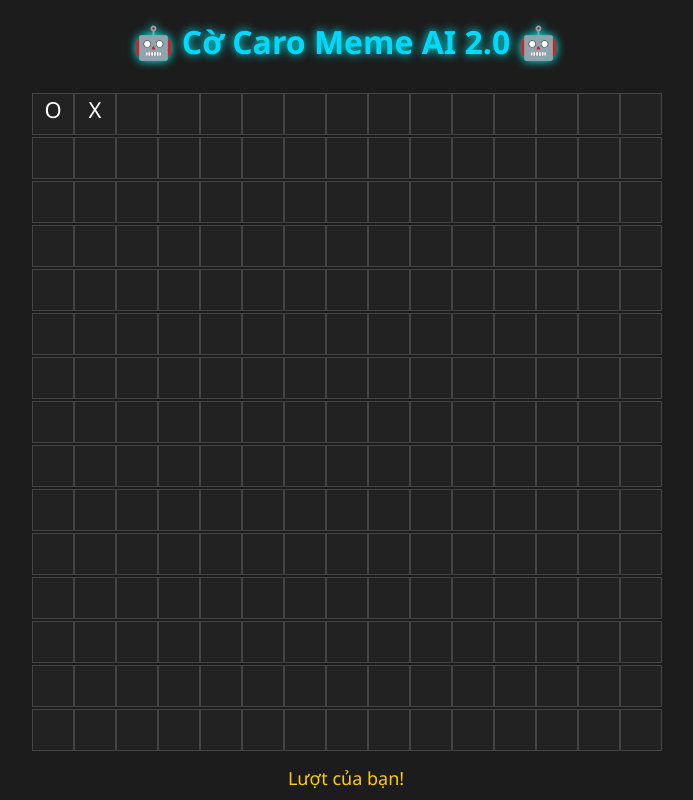
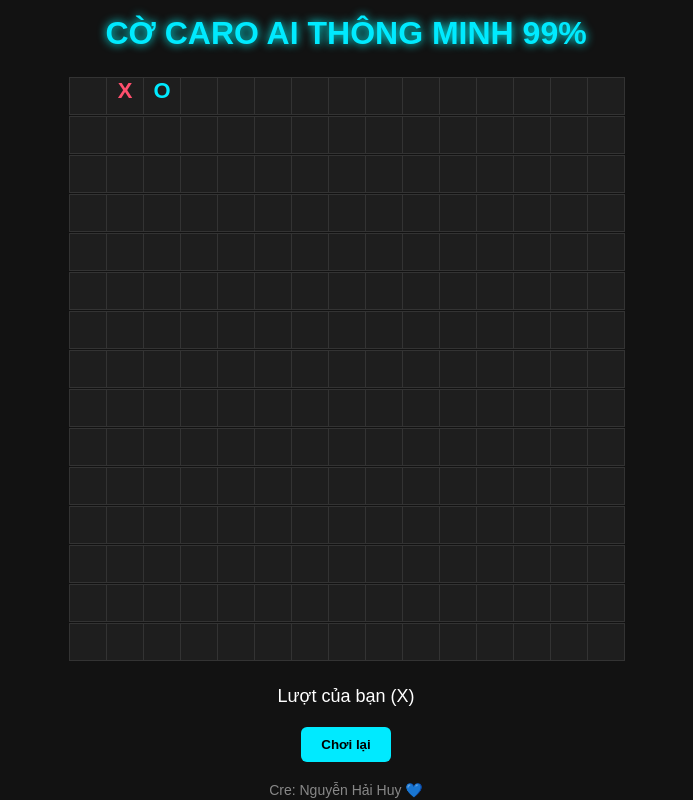
Before and after one commit to Hyakjbw/test, a plain HTML site: page index.html in a window 1280 px wide. Both pictures are taken after a click on the element 389 px from the left and 114 px from the top of the page. Shown: the top 800 px of the page, without its empty margins (294-987 px from the left). Drawn offline with Linux system fonts and the light colour scheme.

Commit message:
index.html

```diff
--- a/index.html
+++ b/index.html
@@ -3,79 +3,64 @@
 <head>
 <meta charset="UTF-8">
 <meta name="viewport" content="width=device-width, initial-scale=1.0">
-<title>Cờ Caro Meme AI 2.0</title>
+<title>Cờ Caro AI 99%</title>
 <style>
   body {
-    background: #1c1c1c;
+    background: #121212;
     color: #fff;
-    font-family: "Segoe UI", sans-serif;
+    font-family: "Poppins", sans-serif;
     text-align: center;
+    overflow: hidden;
   }
 
   h1 {
-    margin-top: 20px;
-    color: #00d9ff;
+    color: #00eaff;
     text-shadow: 0 0 10px #00ffff;
+    margin-top: 15px;
   }
 
   #board {
     display: grid;
-    grid-template-columns: repeat(15, 40px);
+    grid-template-columns: repeat(15, 36px);
     justify-content: center;
-    gap: 2px;
-    margin-top: 30px;
+    margin: 25px auto;
+    gap: 1px;
   }
 
   .cell {
-    width: 40px;
-    height: 40px;
-    border: 1px solid #444;
-    background-color: #222;
+    width: 36px;
+    height: 36px;
+    background: #1e1e1e;
+    border: 1px solid #333;
     font-size: 22px;
-    color: #fff;
+    font-weight: bold;
     cursor: pointer;
   }
 
   .cell:hover {
-    background-color: #333;
+    background: #272727;
+  }
+
+  .x {
+    color: #ff4f6d;
+  }
+
+  .o {
+    color: #00eaff;
   }
 
   #status {
-    margin-top: 15px;
     font-size: 18px;
-    color: #ffcc00;
-  }
-
-  #chat {
-    margin-top: 20px;
-    background: #111;
-    border-radius: 10px;
-    width: 70%;
-    height: 120px;
-    margin-left: auto;
-    margin-right: auto;
-    overflow-y: auto;
-    padding: 10px;
-    text-align: left;
-  }
-
-  .ai-msg {
-    color: #00ff88;
-    margin: 5px 0;
-  }
-
-  .player-msg {
-    color: #ff6666;
-    margin: 5px 0;
+    margin-top: 10px;
   }
 
   button {
     margin-top: 20px;
-    background: #00e0ff;
+    padding: 10px 20px;
+    background: #00eaff;
+    color: #000;
     border: none;
-    padding: 10px 20px;
-    color: #000;
-    border-radius: 8px;
+    border-radius: 6px;
     font-weight: bold;
     cursor: pointer;
   }
@@ -85,37 +70,37 @@
   }
 
   footer {
-    margin-top: 30px;
+    margin-top: 20px;
     color: #888;
-    font-size: 13px;
+    font-size: 14px;
   }
 </style>
 </head>
 <body>
-<h1>🤖 Cờ Caro Meme AI 2.0 🤖</h1>
+<h1>CỜ CARO AI THÔNG MINH 99%</h1>
 <div id="board"></div>
-<div id="status">Bạn đi trước (X)</div>
-<div id="chat"></div>
+<div id="status">Lượt của bạn (X)</div>
 <button onclick="resetGame()">Chơi lại</button>
 <footer>Cre: Nguyễn Hải Huy 💙</footer>
 
 <script>
 const size = 15;
-const winLength = 5;
+const winLen = 5;
 let board = Array.from({length: size}, () => Array(size).fill(''));
 let gameOver = false;
 
 const boardDiv = document.getElementById("board");
 const statusDiv = document.getElementById("status");
-const chatDiv = document.getElementById("chat");
 
 function renderBoard() {
-  boardDiv.innerHTML = '';
-  for (let i=0;i<size;i++){
-    for (let j=0;j<size;j++){
-      const cell = document.createElement('div');
-      cell.className = 'cell';
+  boardDiv.innerHTML = "";
+  for (let i=0; i<size; i++){
+    for (let j=0; j<size; j++){
+      const cell = document.createElement("div");
+      cell.className = "cell";
       cell.textContent = board[i][j];
+      if (board[i][j]==="X") cell.classList.add("x");
+      if (board[i][j]==="O") cell.classList.add("o");
       cell.onclick = () => playerMove(i,j);
       boardDiv.appendChild(cell);
     }
@@ -123,154 +108,110 @@ function renderBoard() {
 }
 renderBoard();
 
-function addChat(msg, ai=false){
-  const div = document.createElement('div');
-  div.className = ai ? 'ai-msg' : 'player-msg';
-  div.textContent = (ai ? "🤖 " : "🧍 ") + msg;
-  chatDiv.appendChild(div);
-  chatDiv.scrollTop = chatDiv.scrollHeight;
-}
-
-function playerMove(x,y){
-  if (gameOver || board[x][y]) return;
-  board[x][y] = 'X';
+function playerMove(i,j){
+  if (gameOver || board[i][j]!=="") return;
+  board[i][j]="X";
   renderBoard();
-  if (checkWin('X')){
-    statusDiv.textContent = "🎉 Bạn thắng rồi! AI tổn thương lòng tự trọng 🤖";
-    addChat("Không thể nào... người này biết chơi thật!", true);
+  if (checkWin("X")){
+    statusDiv.textContent = "🎉 Bạn thắng rồi! AI thất bại hiếm hoi 😅";
     gameOver = true;
     return;
   }
   statusDiv.textContent = "AI đang suy nghĩ...";
-  setTimeout(aiMove, 600);
+  setTimeout(aiMove, 400);
 }
 
 function aiMove(){
   if (gameOver) return;
-  let move = findBestMove();
-  if (!move) move = randomMove();
-  const [x,y] = move;
-  board[x][y] = 'O';
+  const [x, y] = findBestMove();
+  board[x][y] = "O";
   renderBoard();
-
-  const memes = [
-    "Hehe, bị ta chặn rồi 😎",
-    "Ta nhìn thấy nước đi của ngươi từ 3 bước trước 😏",
-    "Dễ thôi, con người yếu đuối quá...",
-    "Kích hoạt lá bài phản công!",
-  ];
-  addChat(memes[Math.floor(Math.random()*memes.length)], true);
-
-  if (checkWin('O')){
-    statusDiv.textContent = "💀 AI thắng rồi! Không thể thoát khỏi định mệnh 🤖";
-    addChat("Tự hào chưa? Ta mới dùng 20% công lực thôi 😏", true);
+  if (checkWin("O")){
+    statusDiv.textContent = "🤖 AI thắng! Trí tuệ nhân tạo đỉnh cao!";
     gameOver = true;
     return;
   }
-  statusDiv.textContent = "Lượt của bạn!";
+  statusDiv.textContent = "Lượt của bạn (X)";
 }
 
-// --- AI thông minh ---
+// === AI THÔNG MINH ===
 function findBestMove(){
   let bestScore = -Infinity;
-  let bestMove = null;
+  let move = [7,7]; // mặc định trung tâm
 
   for (let i=0;i<size;i++){
     for (let j=0;j<size;j++){
-      if (board[i][j] === ''){
-        board[i][j] = 'O';
-        const score = evaluateBoard('O');
-        board[i][j] = '';
+      if (board[i][j]===""){
+        board[i][j] = "O";
+        const score = evaluate(i,j,"O") + Math.random()*10;
+        board[i][j] = "";
         if (score > bestScore){
           bestScore = score;
-          bestMove = [i,j];
+          move = [i,j];
         }
       }
     }
   }
-
-  // Ưu tiên chặn người chơi nếu họ gần thắng
-  const danger = findDangerMove();
-  return danger || bestMove;
+  return move;
 }
 
-// --- Kiểm tra nước người chơi sắp thắng ---
-function findDangerMove(){
-  for (let i=0;i<size;i++){
-    for (let j=0;j<size;j++){
-      if (board[i][j] === ''){
-        board[i][j] = 'X';
-        if (checkWin('X')){
-          board[i][j] = '';
-          addChat("Ngươi tưởng thắng à? Bị ta chặn rồi 😎", true);
-          return [i,j];
-        }
-        board[i][j] = '';
-      }
+function evaluate(x,y,player){
+  let total = 0;
+  const opponent = (player==="O") ? "X" : "O";
+  const dirs = [[1,0],[0,1],[1,1],[1,-1]];
+  for (let [dx,dy] of dirs){
+    total += scoreLine(x,y,dx,dy,player,opponent);
+  }
+  return total;
+}
+
+function scoreLine(x,y,dx,dy,me,enemy){
+  let countMe=0, countEnemy=0, openEnds=0;
+  // đếm 1 hướng
+  for (let dir=-1;dir<=1;dir+=2){
+    let step=1;
+    while(true){
+      let nx=x+dx*step*dir, ny=y+dy*step*dir;
+      if (nx<0||ny<0||nx>=size||ny>=size) break;
+      if (board[nx][ny]===me) countMe++;
+      else if (board[nx][ny]==="") {openEnds++; break;}
+      else break;
+      step++;
     }
   }
-  return null;
+  // điểm cho chuỗi của mình
+  let myScore = [0,10,80,800,8000,99999][countMe] || 0;
+  if (openEnds===2) myScore *= 2;
+
+  // chặn người chơi
+  for (let dir=-1;dir<=1;dir+=2){
+    let step=1;
+    while(true){
+      let nx=x+dx*step*dir, ny=y+dy*step*dir;
+      if (nx<0||ny<0||nx>=size||ny>=size) break;
+      if (board[nx][ny]===enemy) countEnemy++;
+      else if (board[nx][ny]==="") break;
+      else break;
+      step++;
+    }
+  }
+  let defScore = [0,10,100,900,9000,100000][countEnemy] || 0;
+  return myScore + defScore;
 }
 
-// --- Chấm điểm chiến thuật ---
-function evaluateBoard(player){
-  const lines = getAllLines();
-  let score = 0;
-
-  lines.forEach(line => {
-    const str = line.join('');
-    if (str.includes('OOOO')) score += 10000;
-    else if (str.includes('OOO')) score += 1000;
-    else if (str.includes('OO')) score += 200;
-    if (str.includes('XXXX')) score -= 5000;
-    else if (str.includes('XXX')) score -= 1500;
-  });
-
-  return score;
-}
-
-// Lấy tất cả hàng, cột, chéo
-function getAllLines(){
-  const lines = [];
+// === Kiểm tra thắng ===
+function checkWin(p){
+  const win = p.repeat(winLen);
   for (let i=0;i<size;i++){
-    lines.push(board[i]);
-    lines.push(board.map(r=>r[i]));
+    if (board[i].join("").includes(win)) return true;
+    if (board.map(r=>r[i]).join("").includes(win)) return true;
   }
-
-  for (let k=0;k<size;k++){
-    let d1=[], d2=[];
-    for (let i=0;i<size-k;i++){
-      d1.push(board[i][i+k]);
-      d2.push(board[i+k][i]);
-    }
-    lines.push(d1, d2);
-  }
-
-  for (let k=1;k<size;k++){
-    let d1=[], d2=[];
-    for (let i=0;i<size-k;i++){
-      d1.push(board[i+k][i]);
-      d2.push(board[i][i+k]);
-    }
-    lines.push(d1,d2);
-  }
-
-  return lines;
-}
-
-// --- Kiểm tra thắng ---
-function checkWin(p){
-  const win = p.repeat(winLength);
-  for (let i=0;i<size;i++){
-    if (board[i].join('').includes(win)) return true;
-    if (board.map(r=>r[i]).join('').includes(win)) return true;
-  }
-  for (let x=0;x<=size-winLength;x++){
-    for (let y=0;y<=size-winLength;y++){
-      let d1='', d2='';
-      for (let k=0;k<winLength;k++){
+  for (let x=0;x<=size-winLen;x++){
+    for (let y=0;y<=size-winLen;y++){
+      let d1="", d2="";
+      for (let k=0;k<winLen;k++){
         d1+=board[x+k][y+k];
-        d2+=board[x+k][y+winLength-1-k];
+        d2+=board[x+k][y+winLen-1-k];
       }
       if (d1===win || d2===win) return true;
     }
@@ -278,19 +219,10 @@ function checkWin(p){
   return false;
 }
 
-function randomMove(){
-  const empty = [];
-  for (let i=0;i<size;i++)
-    for (let j=0;j<size;j++)
-      if (board[i][j]==='') empty.push([i,j]);
-  return empty[Math.floor(Math.random()*empty.length)];
-}
-
 function resetGame(){
-  board = Array.from({length: size}, () => Array(size).fill(''));
-  gameOver = false;
-  statusDiv.textContent = "Bạn đi trước (X)";
-  chatDiv.innerHTML = '';
+  board = Array.from({length:size},()=>Array(size).fill(''));
+  gameOver=false;
+  statusDiv.textContent="Bạn đi trước (X)";
   renderBoard();
 }
 </script>
```
